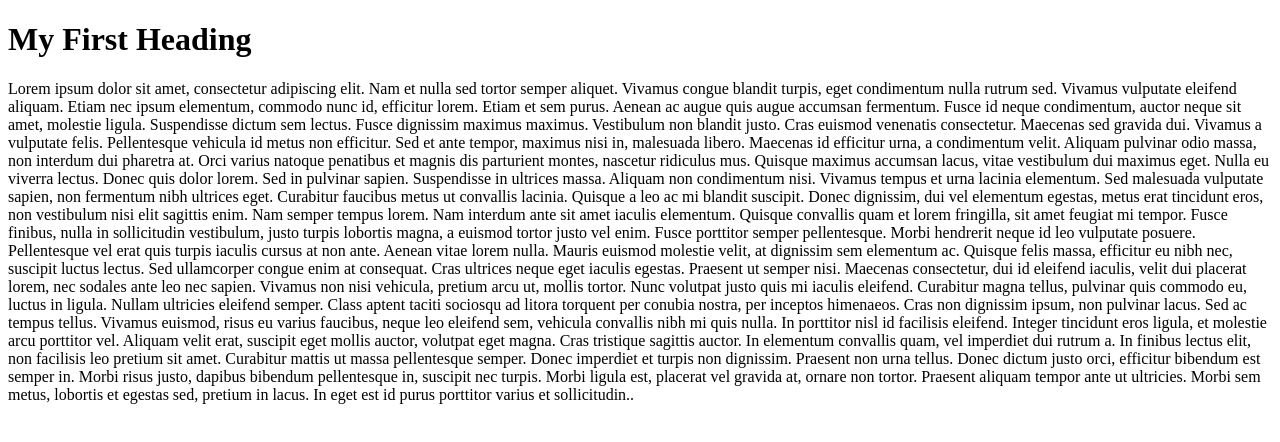
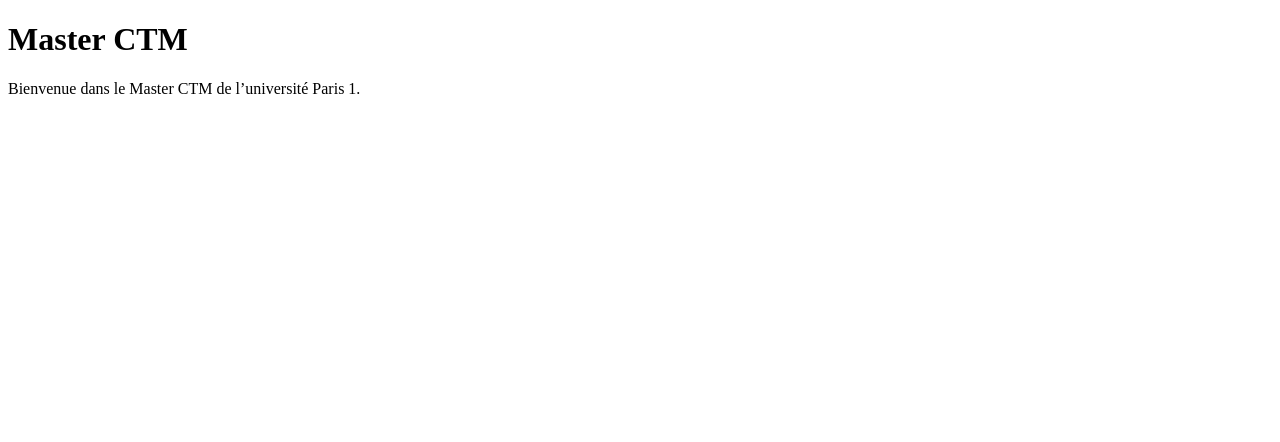
Before and after one commit to Shuo942/test, a plain HTML site: page index.html in a window 1280 px wide. Drawn offline with Linux system fonts and the light colour scheme.

Commit message:
Update index.html （2）

```diff
--- a/index.html
+++ b/index.html
@@ -1,22 +1,13 @@
 <!DOCTYPE html>
-<html>
+<html lang="fr">
 <head>
-<title>Mon Site</title>
+  <meta charset="UTF-8">
+  <title>Mon Site</title>
 </head>
 <body>
 
-<h1>My First Heading</h1>
-<p>Lorem ipsum dolor sit amet, consectetur adipiscing elit. Nam et nulla sed tortor semper aliquet. Vivamus congue blandit turpis, eget condimentum nulla rutrum sed. Vivamus vulputate eleifend aliquam. Etiam nec ipsum elementum, commodo nunc id, efficitur lorem. Etiam et sem purus. Aenean ac augue quis augue accumsan fermentum. Fusce id neque condimentum, auctor neque sit amet, molestie ligula. Suspendisse dictum sem lectus. Fusce dignissim maximus maximus. Vestibulum non blandit justo. Cras euismod venenatis consectetur. Maecenas sed gravida dui. Vivamus a vulputate felis.
-
-Pellentesque vehicula id metus non efficitur. Sed et ante tempor, maximus nisi in, malesuada libero. Maecenas id efficitur urna, a condimentum velit. Aliquam pulvinar odio massa, non interdum dui pharetra at. Orci varius natoque penatibus et magnis dis parturient montes, nascetur ridiculus mus. Quisque maximus accumsan lacus, vitae vestibulum dui maximus eget. Nulla eu viverra lectus. Donec quis dolor lorem.
-
-Sed in pulvinar sapien. Suspendisse in ultrices massa. Aliquam non condimentum nisi. Vivamus tempus et urna lacinia elementum. Sed malesuada vulputate sapien, non fermentum nibh ultrices eget. Curabitur faucibus metus ut convallis lacinia. Quisque a leo ac mi blandit suscipit. Donec dignissim, dui vel elementum egestas, metus erat tincidunt eros, non vestibulum nisi elit sagittis enim. Nam semper tempus lorem. Nam interdum ante sit amet iaculis elementum. Quisque convallis quam et lorem fringilla, sit amet feugiat mi tempor. Fusce finibus, nulla in sollicitudin vestibulum, justo turpis lobortis magna, a euismod tortor justo vel enim.
-
-Fusce porttitor semper pellentesque. Morbi hendrerit neque id leo vulputate posuere. Pellentesque vel erat quis turpis iaculis cursus at non ante. Aenean vitae lorem nulla. Mauris euismod molestie velit, at dignissim sem elementum ac. Quisque felis massa, efficitur eu nibh nec, suscipit luctus lectus. Sed ullamcorper congue enim at consequat. Cras ultrices neque eget iaculis egestas. Praesent ut semper nisi. Maecenas consectetur, dui id eleifend iaculis, velit dui placerat lorem, nec sodales ante leo nec sapien. Vivamus non nisi vehicula, pretium arcu ut, mollis tortor.
-
-Nunc volutpat justo quis mi iaculis eleifend. Curabitur magna tellus, pulvinar quis commodo eu, luctus in ligula. Nullam ultricies eleifend semper. Class aptent taciti sociosqu ad litora torquent per conubia nostra, per inceptos himenaeos. Cras non dignissim ipsum, non pulvinar lacus. Sed ac tempus tellus. Vivamus euismod, risus eu varius faucibus, neque leo eleifend sem, vehicula convallis nibh mi quis nulla.
-
-In porttitor nisl id facilisis eleifend. Integer tincidunt eros ligula, et molestie arcu porttitor vel. Aliquam velit erat, suscipit eget mollis auctor, volutpat eget magna. Cras tristique sagittis auctor. In elementum convallis quam, vel imperdiet dui rutrum a. In finibus lectus elit, non facilisis leo pretium sit amet. Curabitur mattis ut massa pellentesque semper. Donec imperdiet et turpis non dignissim. Praesent non urna tellus. Donec dictum justo orci, efficitur bibendum est semper in. Morbi risus justo, dapibus bibendum pellentesque in, suscipit nec turpis. Morbi ligula est, placerat vel gravida at, ornare non tortor. Praesent aliquam tempor ante ut ultricies. Morbi sem metus, lobortis et egestas sed, pretium in lacus. In eget est id purus porttitor varius et sollicitudin..</p>
+  <h1>Master CTM</h1>
+  <p>Bienvenue dans le Master CTM de l’université Paris 1.</p>
 
 </body>
 </html>
```
